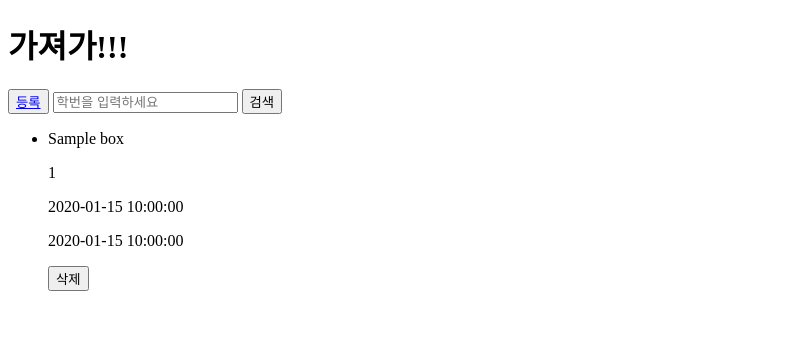
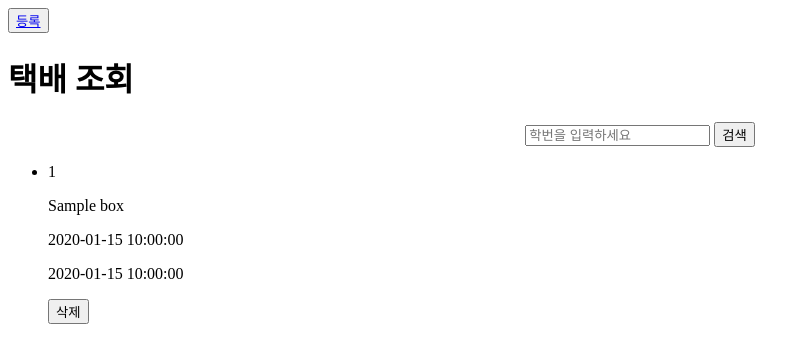
Before and after one commit to gimhanul/GajyeoGa, a Flask app: template app/templates/index.html in a window 1280 px wide. Shown: the top 363 px of the page, without its empty margins (0-810 px from the left). Run offline with Flask 2, Linux system fonts and the light colour scheme; the template is opened without the code that fills it: most values are stand-ins (such as "Sample title", 1, 10 or a date in 2020); some libraries are stand-ins or nearby versions.

Commit message:
Update index.html

```diff
--- a/app/templates/index.html
+++ b/app/templates/index.html
@@ -4,21 +4,27 @@
     <meta charset="UTF-8">
     <meta http-equiv="X-UA-Compatible" content="IE=edge">
     <meta name="viewport" content="width=device-width, initial-scale=1.0">
+    <link rel="stylesheet" href="{{ url_for('static', filename='css/index.css') }}">
     <script src="https://ajax.googleapis.com/ajax/libs/jquery/1.8.3/jquery.min.js"></script>
     <title>가져가!!!</title>
 </head>
 <body>
-    <h1>가져가!!!</h1>
-    <button><a href="{{ url_for('main.register') }}">등록</a></button>
-    <input id="search" type="text" value="{{ search }}" placeholder="학번을 입력하세요">
-    <button type="button" onclick="javascript:search()">검색</button>
+        <button class="btn2"><a href="{{ url_for('main.register') }}">등록</a></button>
+    <h1>택배 조회</h1>
+
+    <center>
+    <div class="search">
+        <input id="search" type="text" value="{{ search }}" placeholder="학번을 입력하세요">
+        <button class="btn" onclick="javascript:search()">검색</button>
+    </div>
+    </center>
     <ul>
         {% for box in boxes %}
         <li>
-            <p>{{ box.name }}</p>
-            <p>{{ box.studentNumber }}</p>
-            <p>{{ box.date }}</p>
-            <p>{{ box.time }}</p>
+            <div class="classnumber"><p>{{ box.studentNumber }}</p></div>
+            <div class="name1"><p>{{ box.name }}</p></div>
+            <div class="date"></div><p>{{ box.date }}</p></div>
+            <div class="time"></div><p>{{ box.time }}</p></div>
 
             {% if search != '' %}
             <button onclick="javascript:deleteBox('{{ box.id }}')">삭제</button>
```
